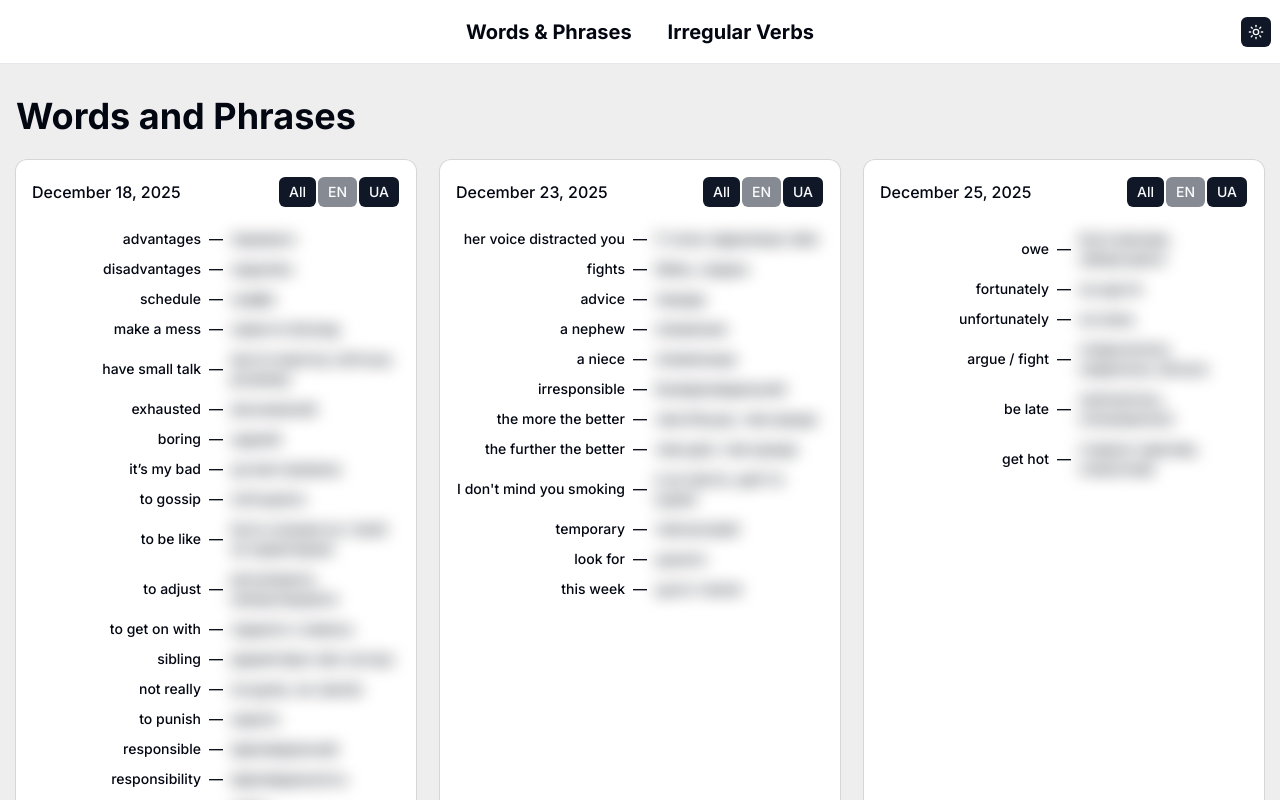
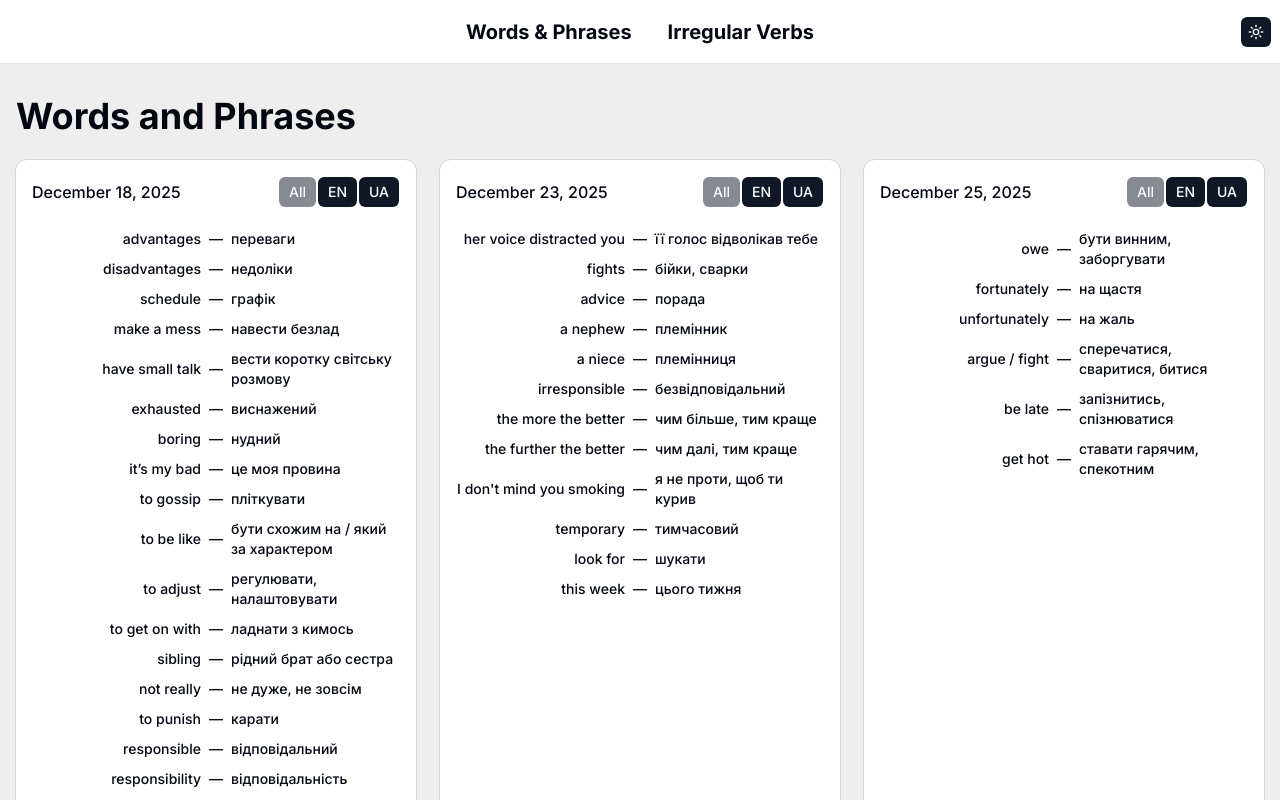
Before and after one commit to iSefero/English-helper, a Next.js app: page /words in a window 1280 px wide. Shown: the top 800 px of the page. Built offline with nearby package versions, Linux system fonts and the light colour scheme.

Commit message:
Changed default words card state

```diff
--- a/views/Words/LessonCard/index.tsx
+++ b/views/Words/LessonCard/index.tsx
@@ -17,7 +17,7 @@ export default function LessonCard({
   lesson: (typeof lessons)[0];
 }) {
   const [showOption, setShowOption] = useState<"term" | "translation" | "all">(
-    "term",
+    "all",
   );
 
   const date = new Date(lesson.date);
```
